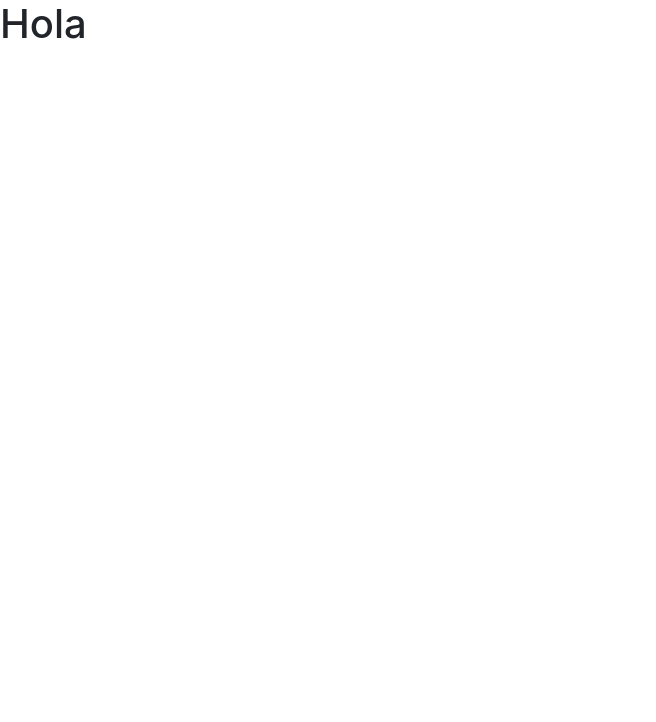
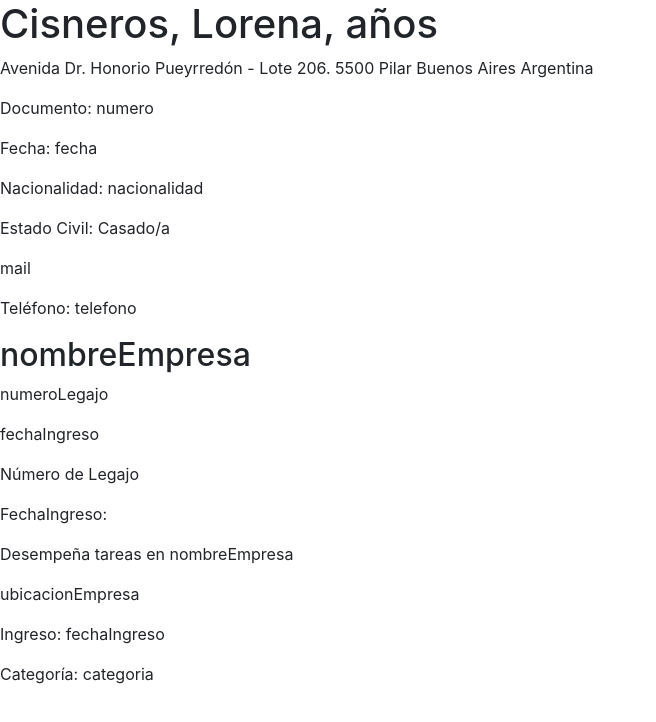
Before and after one commit to frantroncoso/recibos, a React (Create React App) app in the folder src/frontend/: page /visualizar in a window 1280 px wide. Shown: the top 722 px of the page, without its empty margins (0-656 px from the left). Built offline with nearby package versions, Linux system fonts and the light colour scheme.

Commit message:
Plantilla de elemento a usar

```diff
--- /dev/null
+++ b/src/frontend/src/components/PaginaVisualizarRecibos/DatosEmpresa.js
@@ -0,0 +1,22 @@
+import React from 'react';
+
+function DatosEmpresa(){
+    return(
+        <>
+
+             <h2> nombreEmpresa </h2>
+             <p>numeroLegajo</p>
+             <p>fechaIngreso</p>
+             <p>Número de Legajo</p>
+             <p>FechaIngreso: </p>
+             <p>Desempeña tareas en nombreEmpresa</p>
+             <p>ubicacionEmpresa</p>
+             <p>Ingreso: fechaIngreso</p>
+             <p>Categoría: categoria</p>
+
+        </>
+            );
+}
+
+
+export default DatosEmpresa;
--- /dev/null
+++ b/src/frontend/src/components/PaginaVisualizarRecibos/DatosUsuario.js
@@ -0,0 +1,22 @@
+import React from 'react';
+
+function DatosUsuario(){
+    return(
+        <>
+
+             <h1> Cisneros, Lorena, años </h1>
+             <p>Avenida Dr. Honorio Pueyrredón - Lote 206. 5500 Pilar Buenos Aires Argentina </p>
+             <p>Documento: numero</p>
+             <p>Fecha: fecha</p>
+             <p>Nacionalidad: nacionalidad</p>
+             <p>Estado Civil: Casado/a</p>
+             <p>mail</p>
+             <p>Teléfono: telefono</p>
+
+
+        </>
+            );
+}
+
+
+export default DatosUsuario;
--- a/src/frontend/src/pages/CargaRecibos.js
+++ b/src/frontend/src/pages/CargaRecibos.js
@@ -3,7 +3,18 @@ import React from 'react';
 function Carga(){
     return(
         <>
-             <h1> Hola Carga </h1>
+            <div class="m-3">
+                <input class="form-control mb-3" type="file" id="formFile"/>
+                <select class="form-select  mb-3" aria-label=".form-select-lg example">
+                <option selected>Open this select menu</option>
+                <option value="1">One</option>
+                <option value="2">Two</option>
+                <option value="3">Three</option>
+            </select>
+
+            <button type="button" class="btn btn-outline-primary">Cargar</button>
+            </div>
+
         </>
     );
 }
--- a/src/frontend/src/pages/VisualizarRecibos.js
+++ b/src/frontend/src/pages/VisualizarRecibos.js
@@ -1,11 +1,15 @@
 import React from 'react';
-
+import DatosEmpresa from '../components/PaginaVisualizarRecibos/DatosEmpresa';
+import DatosUsuario from '../components/PaginaVisualizarRecibos/DatosUsuario';
 function Visualizar(){
     return(
         <>
-             <h1> Hola </h1>
+            <DatosUsuario/>
+            <DatosEmpresa/>
+
+
         </>
-    );
+            );
 }
 
 
```
Also changed, not shown: src/frontend/src/components/PaginaCargaRecibos/ListaNombresUsuarios.js (added, +41 -0 lines).
